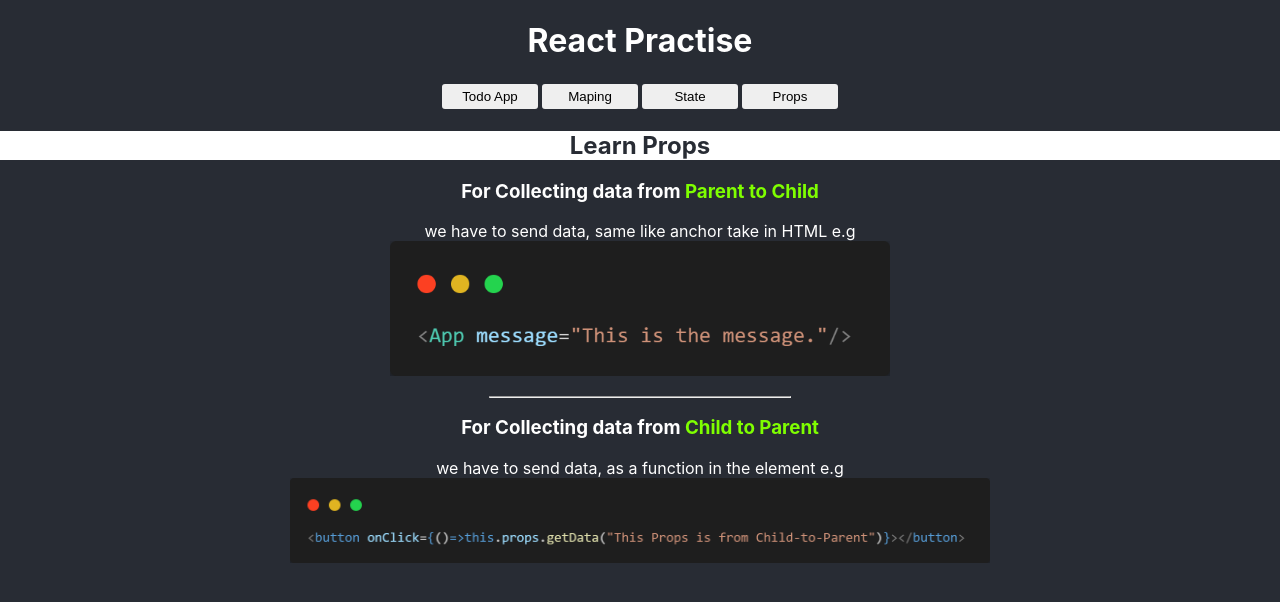
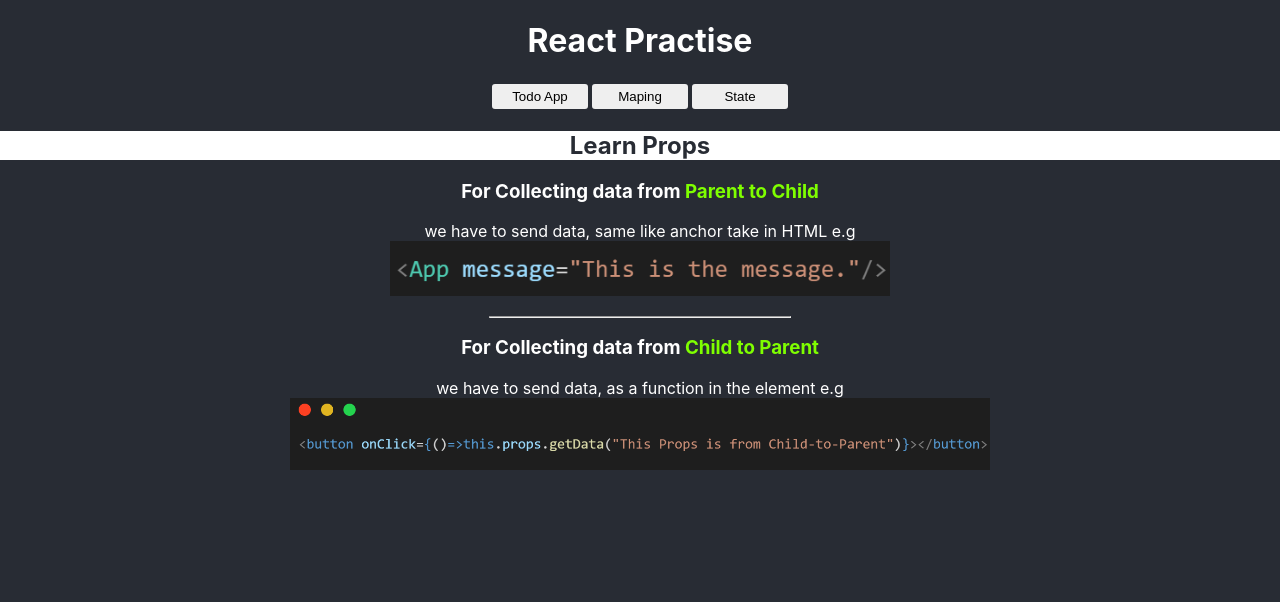
Before and after one commit to zain-ramzan/Web-Mobile-Hybrid-App-Development_Practise, a React (Create React App) app in the folder React/react-practise/: page /props in a window 1280 px wide. Shown: the top 602 px of the page. Built offline with nearby package versions, Linux system fonts and the light colour scheme.

Commit message:
Update Buttons

```diff
--- a/React/react-practise/src/components/maping.js
+++ b/React/react-practise/src/components/maping.js
@@ -7,7 +7,6 @@
       <div>
         <h1>React Practise</h1>
         <button onClick={() => this.props.history.push("/todo_application")}>Todo App</button>
-        <button onClick={() => this.props.history.push("/maping")}>Maping</button>
         <button onClick={() => this.props.history.push("/state")}>State</button>
         <button onClick={() => this.props.history.push("/props")}>Props</button>
 
--- a/React/react-practise/src/components/props.js
+++ b/React/react-practise/src/components/props.js
@@ -11,8 +11,6 @@
                 <button onClick={() => this.props.history.push("/todo_application")}>Todo App</button>
                 <button onClick={() => this.props.history.push("/maping")}>Maping</button>
                 <button onClick={() => this.props.history.push("/state")}>State</button>
-                <button onClick={() => this.props.history.push("/props")}>Props</button>
-
                 <h2>Learn Props</h2>
                 <h3>For Collecting data from <b>Parent to Child</b></h3>
                 <p>
--- a/React/react-practise/src/components/state.js
+++ b/React/react-practise/src/components/state.js
@@ -37,21 +37,7 @@
                 <h1>React Practise</h1>
                 <button onClick={() => this.props.history.push("/todo_application")}>Todo App</button>
                 <button onClick={() => this.props.history.push("/maping")}>Maping</button>
-                <button onClick={() => this.props.history.push("/state")}>State</button>
                 <button onClick={() => this.props.history.push("/props")}>Props</button>
-
-                {/*
-            <h4>My name is  {this.state.name}</h4>
-            <h4>My Batch is: {this.state.batch}</h4>
-            <h4>My Institute name is:{this.state.institute}</h4>
-            <input type='text'onChange={(e)=>this.setState({name: e.target.value})} />
-            <h3>-------</h3>
-            <input type='text' onChange={(e)=>this.setState({value: e.target.value})} /><br/><br/>
-            <button onClick={this.set_name}>Set Student Name</button> <br/>
-            <button onClick={this.get_name}>Get Student</button> */}
-
-
-
                 <h2>{this.props.page}</h2>
                 <h3>Student Name: {this.state.name}</h3>
                 <h3>Student Email: {this.state.email}@gmail.com</h3>
@@ -69,11 +55,6 @@
                     placeholder="Enter your Email..."
                     onChange={(e) => this.getValue(e)}
                 />
-
-
-
-
-
             </div>
         )
     }
--- a/React/react-practise/src/components/todos.jsx
+++ b/React/react-practise/src/components/todos.jsx
@@ -45,8 +45,6 @@
             todos: this.state.todos
         })
     }
-
-
     render() {
         let { todos, value } = this.state;
         return (
```
Also changed, not shown: React/react-practise/src/components/c-to-p.png, React/react-practise/src/components/p-to-c.png.
